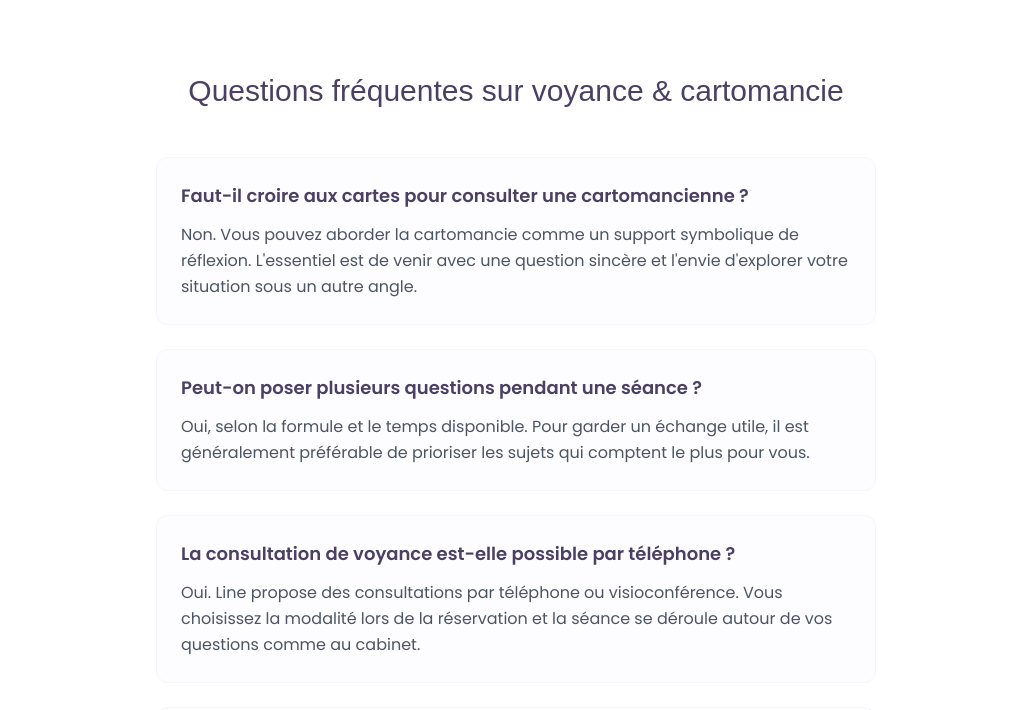
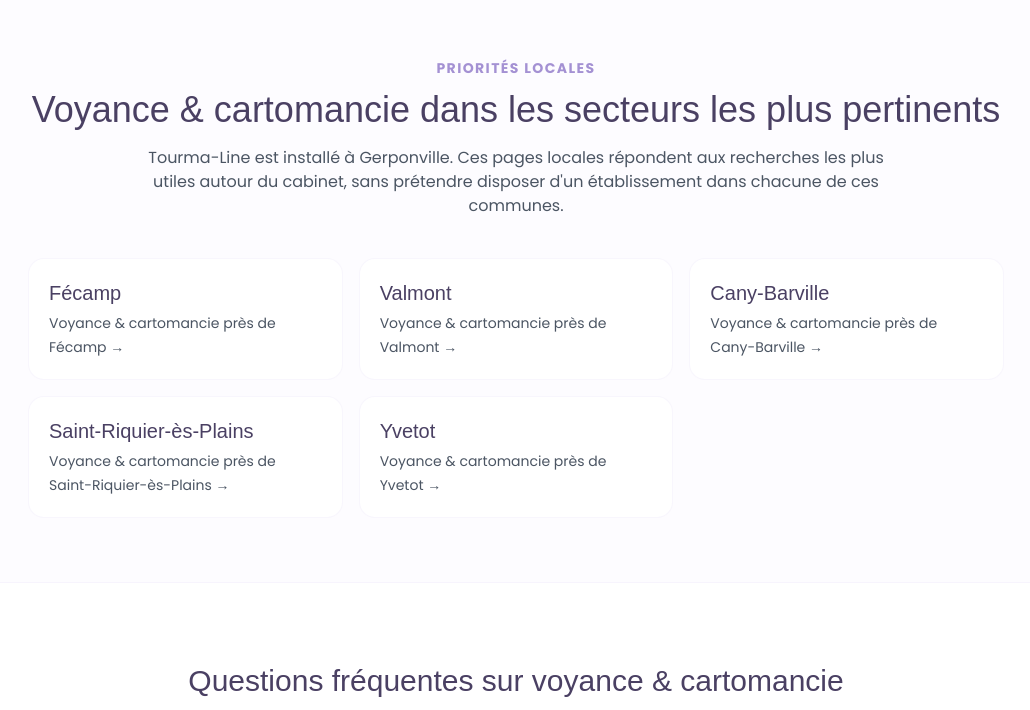
Before and after one commit to Creativityliberty/Tourma-line, a React (Vite) app: page /cartomancie in a window 1280 px wide. Shown: the part 2087-2797 px from the top of the page, without its empty margins (124-1154 px from the left). Built offline with nearby package versions, Linux system fonts and the light colour scheme; a web font is replaced by a local one.

Commit message:
feat(seo): link pillars to Tier A local priorities

```diff
--- a/src/pages/ServicePage.tsx
+++ b/src/pages/ServicePage.tsx
@@ -4,6 +4,7 @@ import { AnimateOnScroll } from "../components/ui/AnimateOnScroll";
 import { Header } from "../components/layout/Header";
 import { Footer } from "../components/layout/Footer";
 import { WhatsAppIcon, MapPinIcon, ArrowLeftIcon } from "../components/ui/icons";
+import { getPremiumLocalTargetsForService } from "../data/localSeoStrategy.mjs";
 
 interface ServicePageProps {
   title: string;
@@ -33,6 +34,7 @@ export const ServicePage = ({
   sections,
   faq,
   ctaText,
+  canonicalPath,
   breadcrumb,
   localInfo,
 }: ServicePageProps) => {
@@ -46,6 +48,9 @@ export const ServicePage = ({
       e.preventDefault();
     }
   };
+
+  const serviceSlug = canonicalPath.replace(/^\//, "");
+  const priorityTargets = getPremiumLocalTargetsForService(serviceSlug);
 
   return (
     <div className="min-h-screen bg-white font-sans">
@@ -131,6 +136,39 @@ export const ServicePage = ({
           </div>
         </div>
 
+        {priorityTargets.length > 0 && (
+          <section className="py-16 bg-brand-lilas/10 border-y border-brand-lilas/30">
+            <div className="container mx-auto px-6 max-w-5xl">
+              <div className="text-center mb-10">
+                <p className="text-brand-purple text-sm font-bold uppercase tracking-widest mb-3">
+                  Priorités locales
+                </p>
+                <h2 className="text-3xl sm:text-4xl font-display text-brand-dark mb-4">
+                  {title} dans les secteurs les plus pertinents
+                </h2>
+                <p className="text-gray-600 max-w-3xl mx-auto">
+                  Tourma-Line est installé à Gerponville. Ces pages locales répondent aux recherches
+                  les plus utiles autour du cabinet, sans prétendre disposer d'un établissement dans
+                  chacune de ces communes.
+                </p>
+              </div>
+
+              <div className="grid sm:grid-cols-2 lg:grid-cols-3 gap-4">
+                {priorityTargets.map((target) => (
+                  <Link
+                    key={`${target.serviceSlug}-${target.citySlug}`}
+                    to={`/${target.serviceSlug}-${target.citySlug}`}
+                    className="rounded-2xl bg-white border border-brand-lilas/30 p-5 text-brand-dark hover:border-brand-purple hover:shadow-md transition-all"
+                  >
+                    <span className="block font-display text-xl mb-1">{target.cityLabel}</span>
+                    <span className="text-sm text-gray-600">{title} près de {target.cityLabel} →</span>
+                  </Link>
+                ))}
+              </div>
+            </div>
+          </section>
+        )}
+
         <section
           className="py-20 bg-white"
           aria-label="Questions fréquentes"
```
